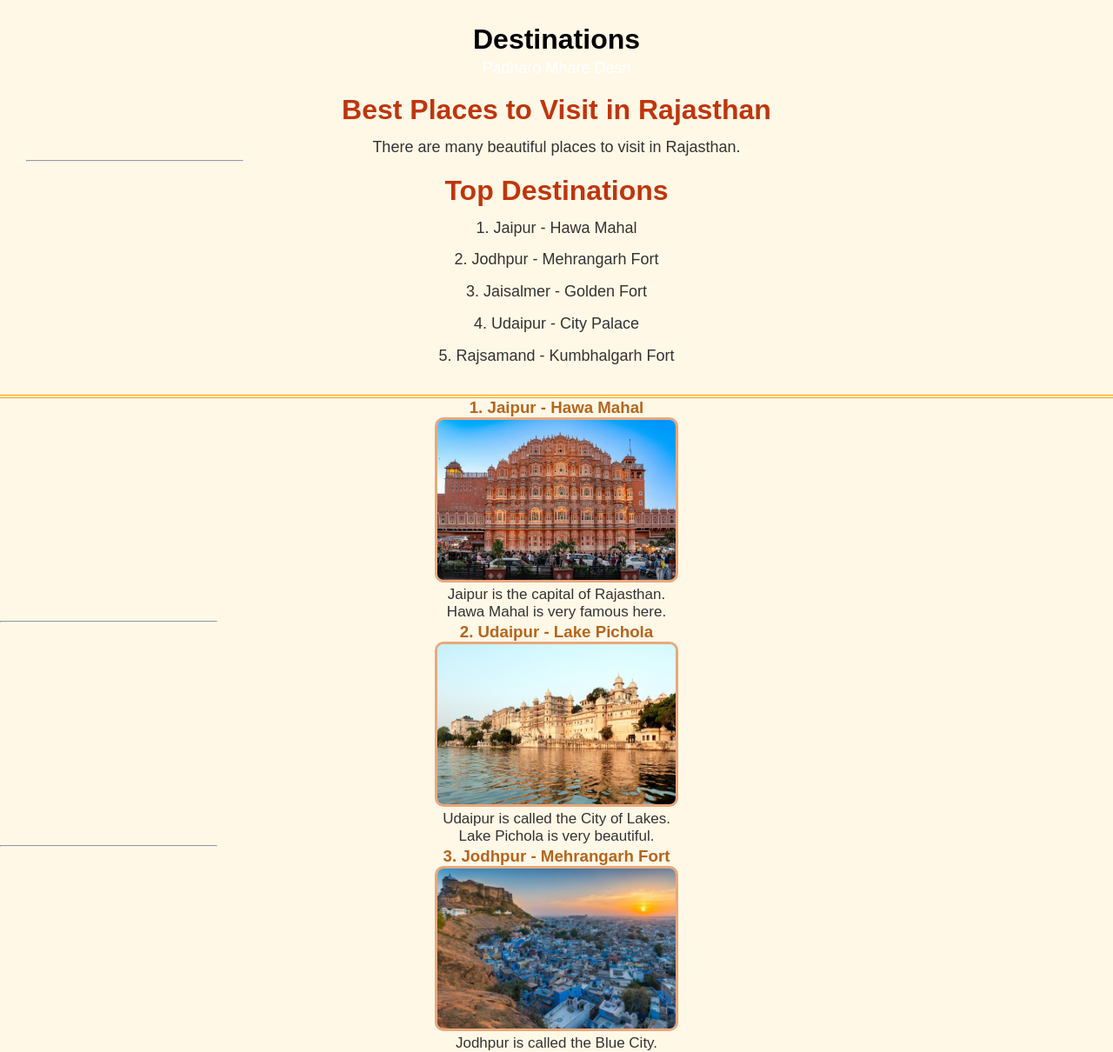
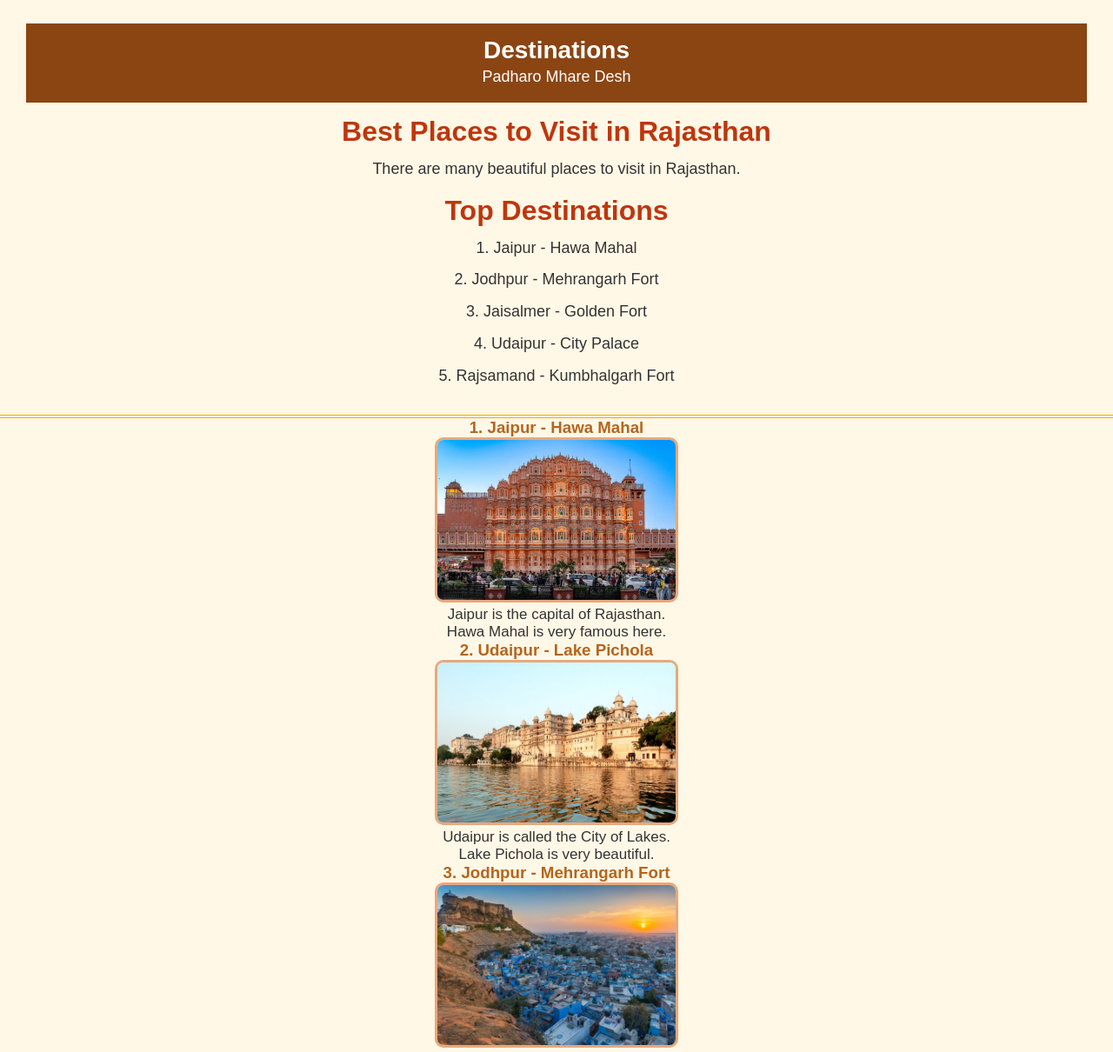
Before and after one commit to manisha0404na/Rajasthan-Tourism-Places-, a plain HTML site: page destinations.html in a window 1280 px wide. Shown: the part 94-1304 px from the top of the page at 87% size. Drawn offline with Linux system fonts and the light colour scheme.

Commit message:
Update destinations.html

```diff
--- a/destinations.html
+++ b/destinations.html
@@ -20,13 +20,13 @@
 </header>
 
 <div class="welcome-box">
-<div>
+<div class="header">
 <h1>Destinations</h1>
 <p style="color:white; margin:0;">Padharo Mhare Desh</p>
 </div>
 <h2>Best Places to Visit in Rajasthan</h2>
 <p>There are many beautiful places to visit in Rajasthan.</p>
-<hr>
+
 <h2>Top Destinations</h2>
 <p>1. Jaipur - Hawa Mahal</p>
 <p>2. Jodhpur - Mehrangarh Fort</p>
@@ -87,19 +87,19 @@ p {
 <img src="jaipur.jpg">
 <p>Jaipur is the capital of Rajasthan.<br>
 Hawa Mahal is very famous here.</p>
-<hr>
+
 
 <h3>2. Udaipur - Lake Pichola</h3>
 <img src="udaipur.jpg">
 <p>Udaipur is called the City of Lakes.<br>
 Lake Pichola is very beautiful.</p>
-<hr>
+
 
 <h3>3. Jodhpur - Mehrangarh Fort</h3>
 <img src="jodhpur.jpg">
 <p>Jodhpur is called the Blue City.<br>
 Mehrangarh Fort is on a big hill.</p>
-<hr>
+
 
 <h3>4. Jaisalmer - Thar Desert</h3>
 <img src="jaisalmer.jpg">
```
